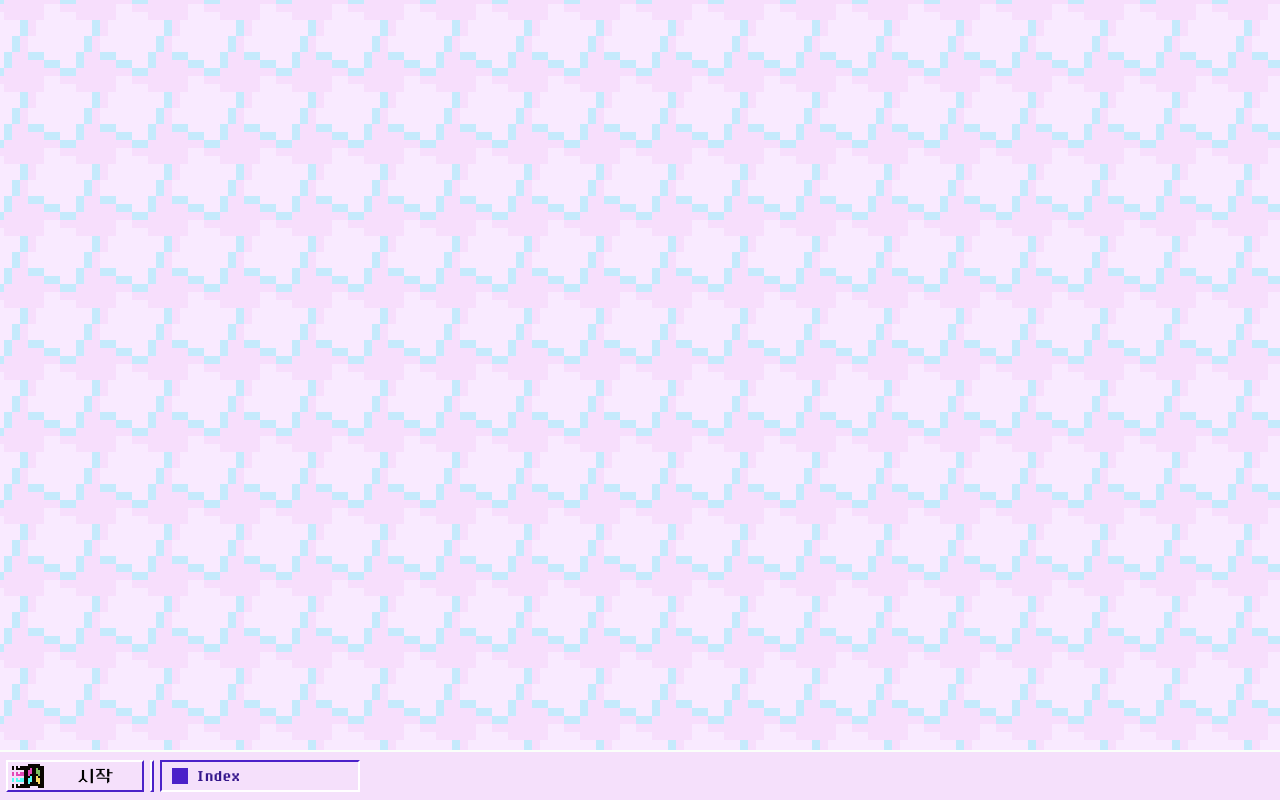
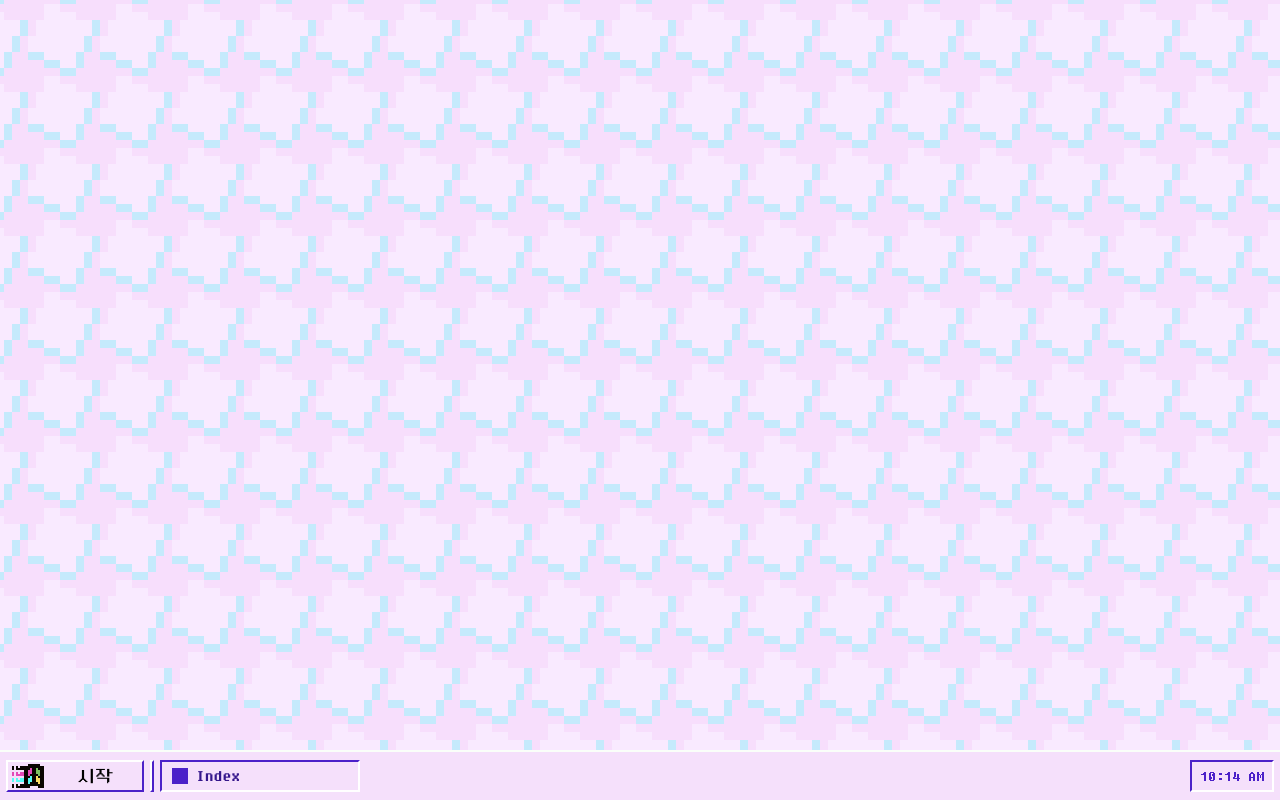
Before and after one commit to menhera-kr/front, a Next.js app: page / in a window 1280 px wide. Built offline with nearby package versions, Linux system fonts and the light colour scheme.

Commit message:
add taskbar clock element

```diff
--- a/package.json
+++ b/package.json
@@ -17,6 +17,7 @@
         "@types/node": "20.4.5",
         "@types/react": "18.2.18",
         "@types/react-dom": "18.2.7",
+        "dayjs": "^1.11.9",
         "eslint": "8.46.0",
         "eslint-config-next": "13.4.12",
         "next": "13.4.12",
--- a/src/components/TaskBar.tsx
+++ b/src/components/TaskBar.tsx
@@ -7,6 +7,7 @@ import { Button } from "@components/Button";
 import { Divider } from "@components/Divider";
 import { Root } from "@components/TaskBar.styles";
 import { TaskBarItem } from "@components/TaskBarItem";
+import { TaskBarClock } from "@components/TaskBarClock";
 
 export interface TaskBarProps {}
 
@@ -24,6 +25,8 @@ export function TaskBar({}: TaskBarProps) {
                 <Divider />
             </Box>
             <TaskBarItem active>Index</TaskBarItem>
+            <Box flex="1 1 auto" />
+            <TaskBarClock />
         </Root>
     );
 }
--- /dev/null
+++ b/src/components/TaskBarClock.tsx
@@ -0,0 +1,19 @@
+import React from "react";
+import dayjs from "dayjs";
+import { TaskBarPanel } from "@components/TaskBarPanel";
+
+export function TaskBarClock() {
+    const [time, setTime] = React.useState(new Date());
+
+    React.useEffect(() => {
+        const interval = setInterval(() => {
+            setTime(new Date());
+        }, 1000);
+
+        return () => {
+            clearInterval(interval);
+        };
+    });
+
+    return <TaskBarPanel>{dayjs(time).format("HH:mm A")}</TaskBarPanel>;
+}
--- /dev/null
+++ b/src/components/TaskBarPanel.styles.tsx
@@ -0,0 +1,27 @@
+import styled from "@emotion/styled";
+
+export const Root = styled.div`
+    margin: 0;
+    padding: ${({ theme }) => theme.spacing(0, 1)};
+
+    border-width: 2px;
+    border-style: solid;
+    border-top-color: ${({ theme }) => theme.palette.primary.main};
+    border-left-color: ${({ theme }) => theme.palette.primary.main};
+    border-bottom-color: #fff;
+    border-right-color: #fff;
+
+    position: relative;
+
+    display: flex;
+    align-items: center;
+
+    color: ${({ theme }) => theme.palette.primary.main};
+
+    background: transparent;
+    user-select: none;
+
+    img {
+        display: block;
+    }
+`;
--- /dev/null
+++ b/src/components/TaskBarPanel.tsx
@@ -0,0 +1,16 @@
+import React from "react";
+
+import { Root } from "./TaskBarPanel.styles";
+import { Typography } from "@mui/material";
+
+export interface TaskBarPanelProps {
+    children: string;
+}
+
+export function TaskBarPanel({ children }: TaskBarPanelProps) {
+    return (
+        <Root>
+            <Typography color="inherit">{children}</Typography>
+        </Root>
+    );
+}
```
Also changed, not shown: 1 other file (tests, documents, lock files or other folders).
